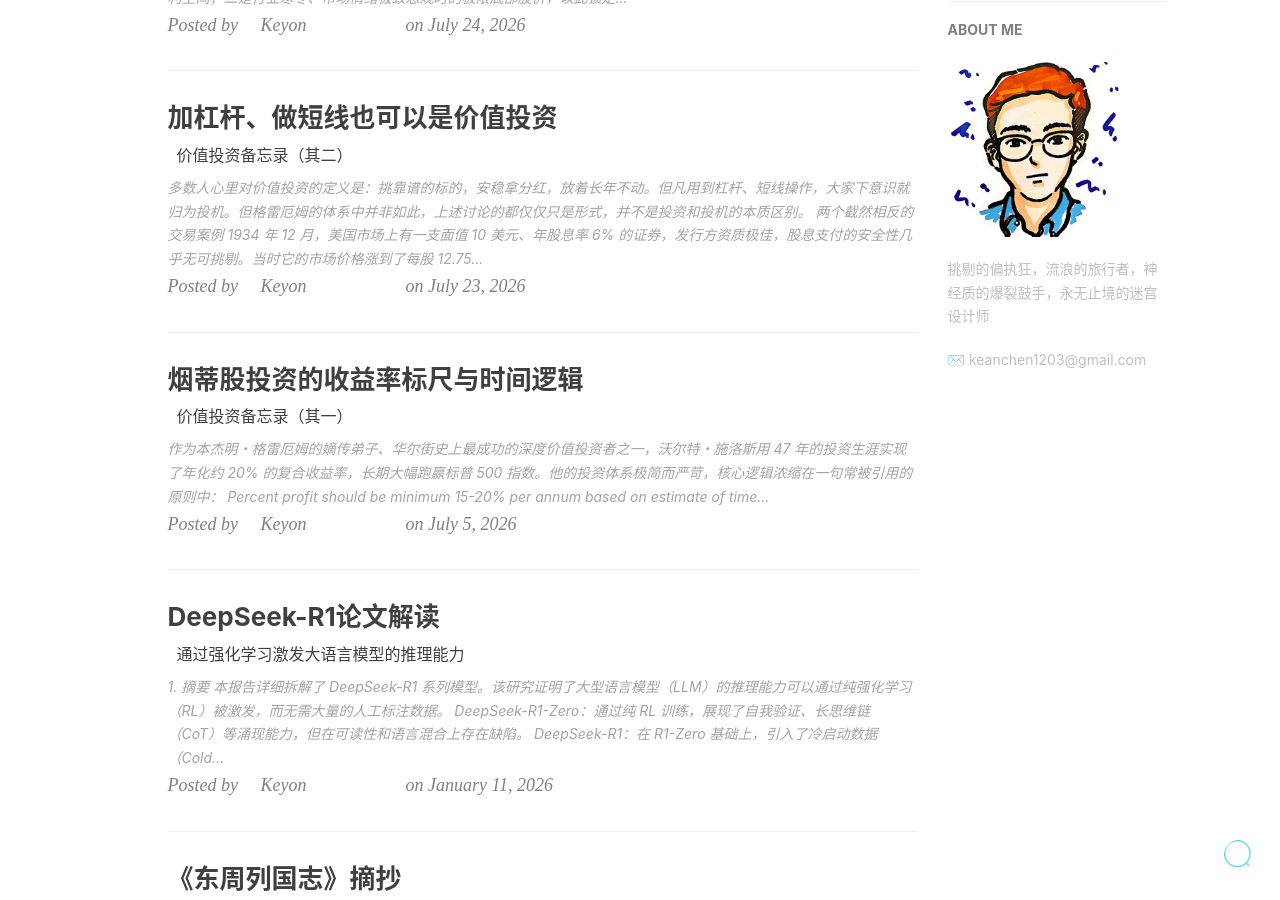
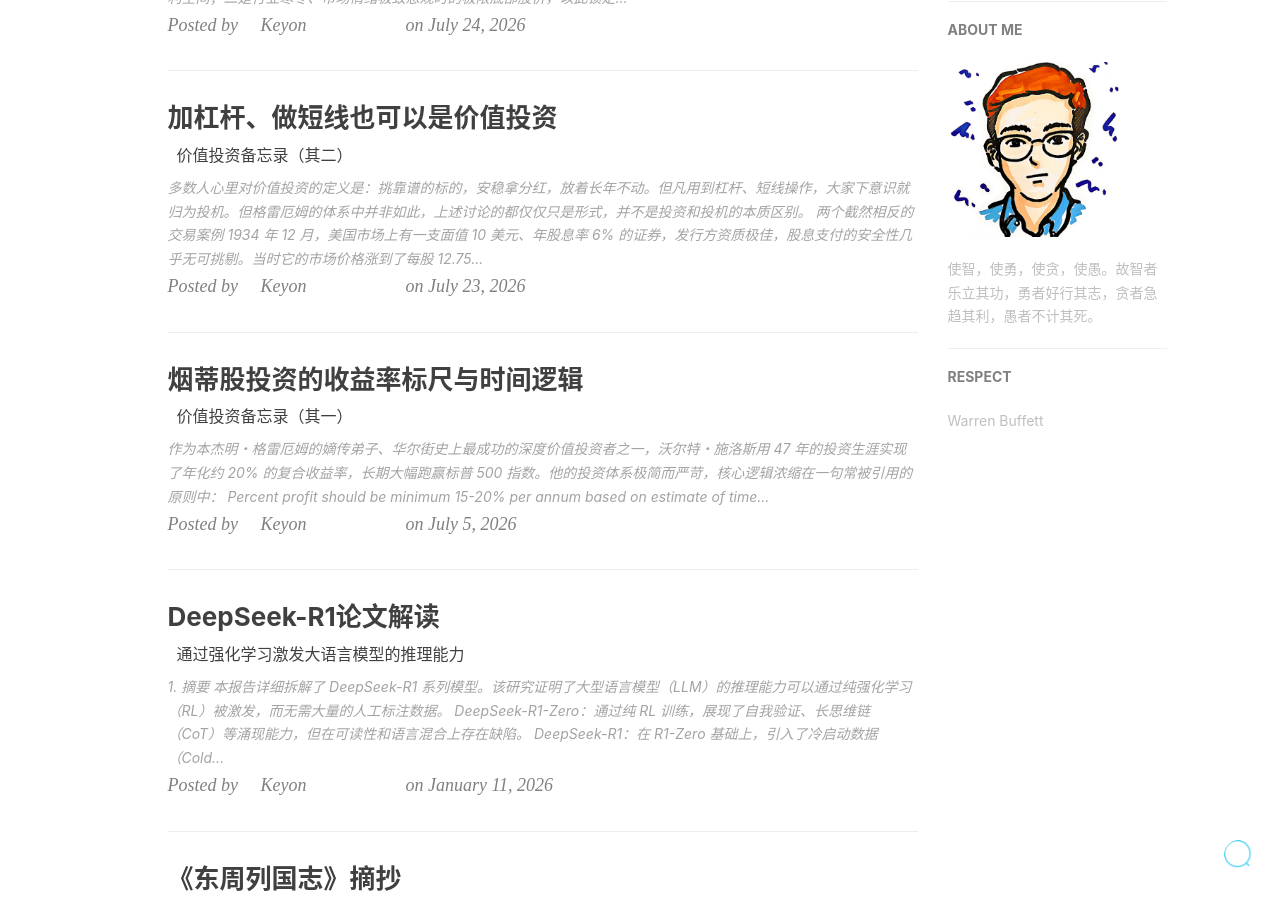
Before and after one commit to IosefLilianovichDros/IosefLilianovichDros.github.io, a Jekyll site: the page built from index.html, in a window 1280 px wide and 900 px high, scrolled down 608 px. Built offline with Jekyll 4.4.1, drawn with Linux system fonts in a browser that asks for light colours; the list of posts is cut into pages by our own code.

Commit message:
main: 侧栏文案改为韬光养晦、新增 RESPECT 友链、移除 About 邮箱
- sidebar-about-description 改为【韬光养晦】
- 移除 site.email 及 About Me 中的邮箱行
- 新增 RESPECT 侧栏（site.respect 数据 + list-inline 渲染）

```diff
--- a/_config.yml
+++ b/_config.yml
@@ -2,7 +2,6 @@
 title: Keyon Blog
 SEOTitle: 柯安的博客 | Keyon Blog
 header-img: img/post-bg-desk.jpg
-email: keanchen1203@gmail.com
 description: "这里是Keyon的个人博客，与你一起发现更大的世界。"
 keyword: "陈柯安，Keyon"
 url: "https://ioseflilianovichdros.github.io"          # your host, for absolute URL
@@ -11,8 +10,14 @@ github_repo: "https://github.com/IosefLilianovichDros/IosefLilianovichDros.githu
 
 # Sidebar settings
 sidebar: true                           # whether or not using Sidebar.
-sidebar-about-description: "挑剔的偏执狂，流浪的旅行者，神经质的爆裂鼓手，永无止境的迷宫设计师"
+sidebar-about-description: "使智，使勇，使贪，使愚。故智者乐立其功，勇者好行其志，贪者急趋其利，愚者不计其死。"
 sidebar-avatar: /img/about-Keyon-gentle.JPG      # use absolute URL, seeing it's used in both `/` and `/about/`
+
+# 崇敬的人事物（侧边栏友链，标题显示 RESPECT）
+respect:
+  - title: Warren Buffett
+    href: https://www.berkshirehathaway.com/
+    intro: Berkshire Hathaway
 
 
 
--- a/_layouts/page.html
+++ b/_layouts/page.html
@@ -101,11 +101,17 @@ layout: default
                         {% if site.sidebar-about-description %}
                             <p>{{site.sidebar-about-description}}</p>
                         {% endif %}
+                    </div>
+                </section>
 
-                        {% if site.email %}
-                            <p>✉️ {{site.email}}</p>
-                        {% endif %}
-                    </div>
+                <!-- Respect: 崇敬的人事物 -->
+                <section class="visible-md visible-lg">
+                    <hr><h5>RESPECT</h5>
+                    <ul class="list-inline">
+                        {% for item in site.respect %}
+                        <li><a href="{{ item.href }}" target="_blank" rel="noopener" title="{{ item.intro }}">{{ item.title }}</a></li>
+                        {% endfor %}
+                    </ul>
                 </section>
 
     		</div>
```
